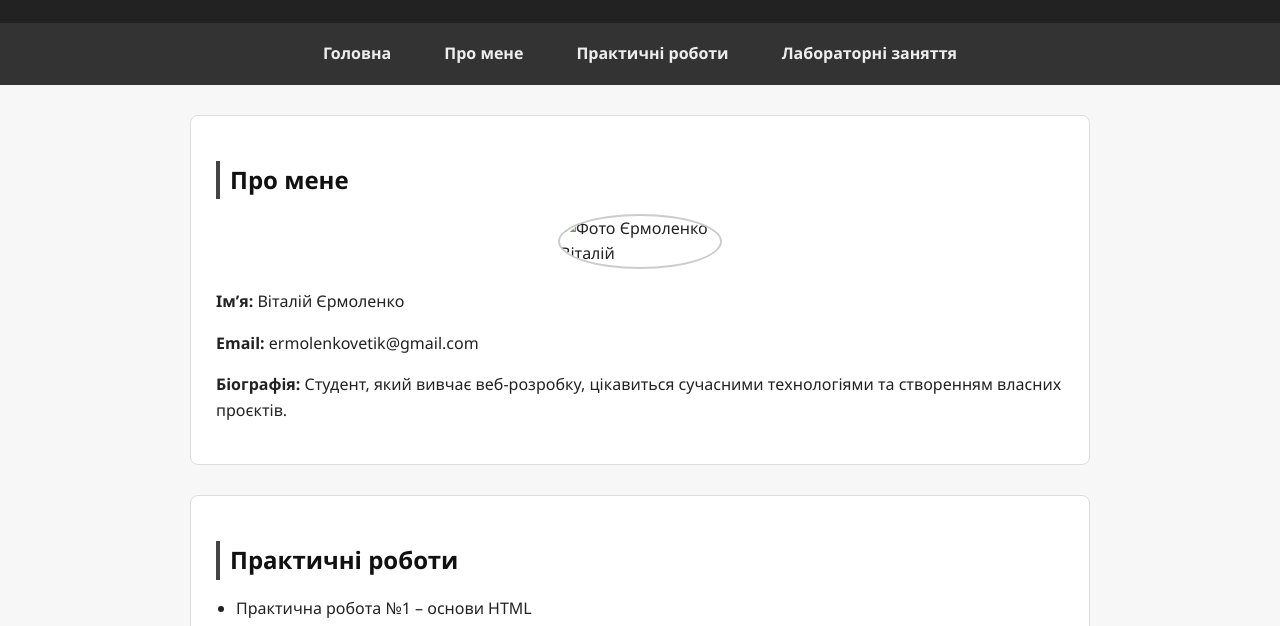
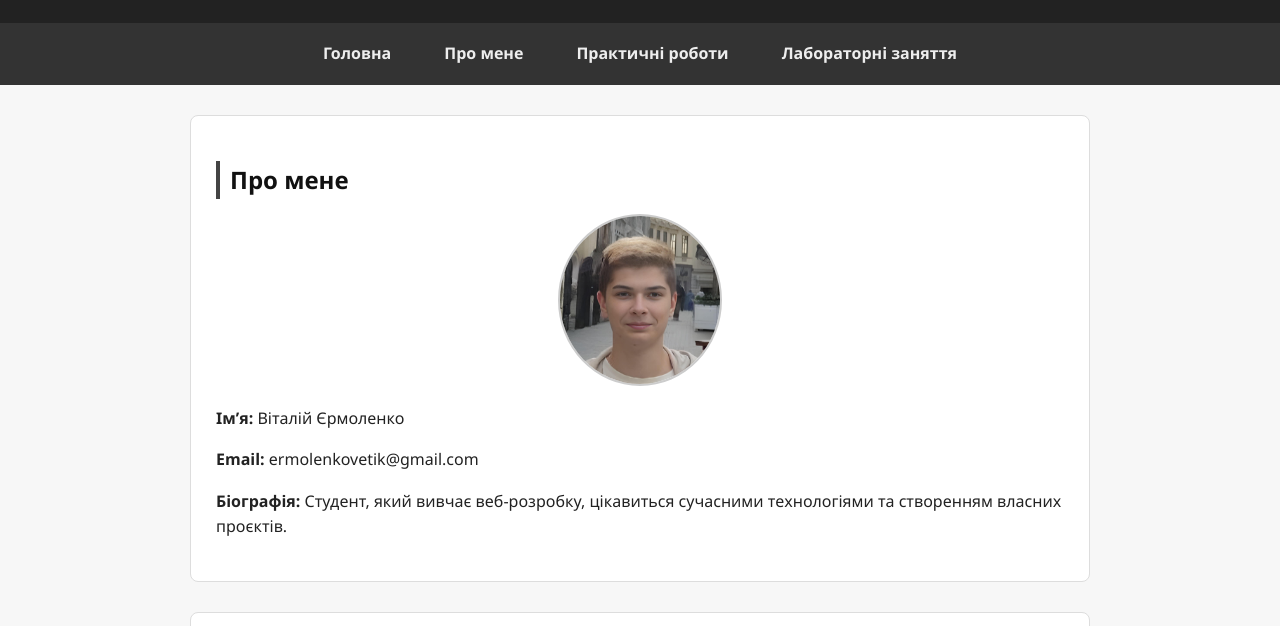
Before and after one commit to vitaliiermolenko/HW_WEB_tech, a plain HTML site: page index.html in a window 1280 px wide. Shown: the part 121-747 px from the top of the page. Drawn offline with Linux system fonts and the light colour scheme.

Commit message:
editPhoto

```diff
--- a/index.html
+++ b/index.html
@@ -25,7 +25,7 @@
     <!-- Секція "Про мене" -->
     <section id="about">
       <h2>Про мене</h2>
-      <img src="/photo/photo.jpeg" alt="Фото Єрмоленко Віталій" class="profile-photo">
+      <img src="/photo/photo.jpg" alt="Фото Єрмоленко Віталій" class="profile-photo">
       <p><strong>Ім’я:</strong> Віталій Єрмоленко</p>
       <p><strong>Email:</strong> ermolenkovetik@gmail.com</p>
       <p><strong>Біографія:</strong> Студент, який вивчає веб-розробку, цікавиться
```
